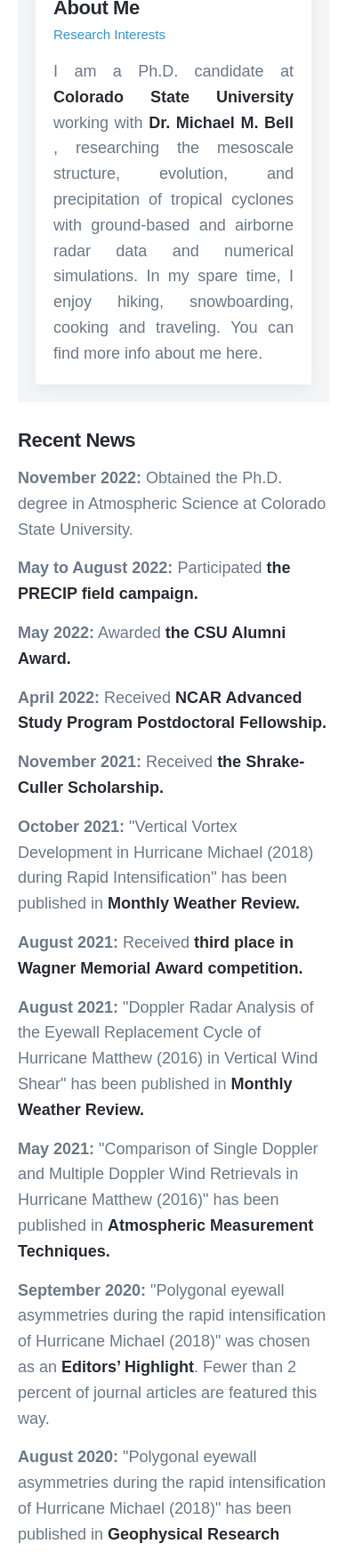
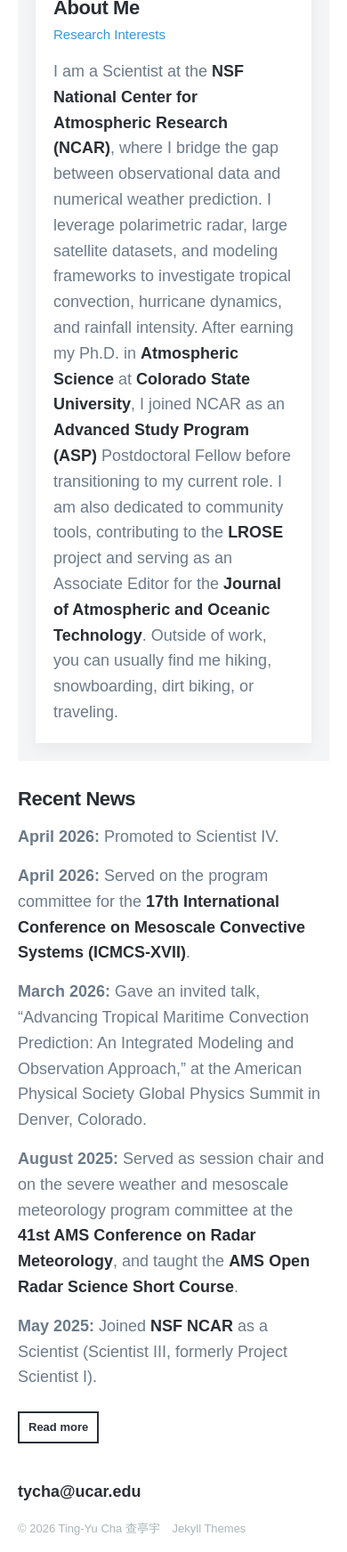
Before and after one commit to tingyucha/tingyucha.github.io, a Jekyll site: the page built from index.html, in a window 390 px wide, cut to the strip 450-2194 px from the top of the page. Shown: the whole strip at 89% size. Built offline with Jekyll 4.4.1, drawn with Linux system fonts in a browser that asks for light colours; nearby versions of some CDN libraries; some web fonts are replaced; the list of posts is cut into pages by our own code; some of the changed text lies outside the part shown.

Commit message:
Add research page and update site content
Add a Research page summarizing current projects, point the menu to
/research/, refresh About Me and news (with a Read more toggle), update
contact email and LinkedIn, and pin Ruby gems needed for local builds.

Co-Authored-By: Claude Opus 5.5 <noreply@anthropic.com>

```diff
--- a/Gemfile
+++ b/Gemfile
@@ -8,3 +8,9 @@ group :jekyll_plugins do
   gem 'jekyll-sitemap'
   gem 'kramdown-parser-gfm'
 end
+
+gem "logger", "~> 1.7"
+gem "csv", "~> 3.3"
+gem "base64", "~> 0.3.0"
+gem "bigdecimal", "~> 4.1"
+gem "mutex_m", "~> 0.3.0"
--- a/_data/settings.yml
+++ b/_data/settings.yml
@@ -11,7 +11,7 @@ menu_settings:
     - title: 'Home'
       url: '/'
     - title: 'Research'
-      url: '/research'
+      url: '/research/'
     - title: 'Curriculum Vitae'
       url: '/tingyu_cv.html'
     - title: 'Photos'
@@ -20,7 +20,7 @@ menu_settings:
       url: '/contact'
 
 footer_settings:
-  footer_tagline: tingyu(at)rams.colostate.edu
+  footer_tagline: tycha@ucar.edu
 
 hero_settings:
   overlay_opacity: 0.2
@@ -60,7 +60,7 @@ social_settings:
   soundcloud_url: ''
   spotify_url: ''
   bandcamp_url: ''
-  linkedin_url: ''
+  linkedin_url: 'https://www.linkedin.com/in/ting-yu-cha-b7a78a163/'
 
 color_settings:
   background_color: '#ffffff'
--- a/_includes/footer.html
+++ b/_includes/footer.html
@@ -2,7 +2,7 @@
 
 	<div class="wrap">
 
-		<p class="footer__text">{{ site.data.settings.footer_settings.footer_tagline }}</p>
+		<p class="footer__text"><a href="mailto:{{ site.data.settings.footer_settings.footer_tagline }}">{{ site.data.settings.footer_settings.footer_tagline }}</a></p>
 
 		<div class="footer__copyright">
 			<span>© {{ 'now' | date: "%Y" }} {{ site.data.settings.basic_settings.site_title }}</span>
--- a/_includes/socials.html
+++ b/_includes/socials.html
@@ -3,7 +3,7 @@
 	{% if url[1] != '' %}
 	<li class="socials__item">
 		<a href="{{ url[1] }}" target="_blank" class="socials__item__link" title="{{ url[0] | remove: '_url' | replace: '-', ' ' | capitalize }}">
-			<i class="fab fa-{{ url[0] | replace: 'facebook', 'facebook-f' | remove: '_url' }}" aria-hidden="true"></i>
+			<i class="fab fa-{{ url[0] | replace: 'facebook', 'facebook-f' | replace: 'linkedin', 'linkedin-in' | remove: '_url' }}" aria-hidden="true"></i>
 		</a>
 	</li>
 	{% endif %}
--- /dev/null
+++ b/_pages/research.html
@@ -0,0 +1,166 @@
+---
+layout: page
+title: Research
+subtitle: Tropical cyclones, convection, rainfall, and open radar tools
+featured_image: /images/hurricanemichael.jpeg
+permalink: /research/
+---
+
+<style>
+.research-card {
+	margin: 0 0 36px;
+	padding-bottom: 32px;
+	border-bottom: 1px solid #e6e8eb;
+}
+.research-card:last-child {
+	margin-bottom: 0;
+	padding-bottom: 0;
+	border-bottom: 0;
+}
+.research-card h2 {
+	margin: 0 0 18px;
+	font-size: 22px;
+	line-height: 1.35;
+	letter-spacing: 0;
+}
+.research-card__row {
+	display: flex;
+	gap: 28px;
+	align-items: flex-start;
+}
+.research-card__figure {
+	flex: 0 0 32%;
+	max-width: 32%;
+}
+.research-card__placeholder {
+	display: flex;
+	align-items: center;
+	justify-content: center;
+	min-height: 190px;
+	background: #f4f5f6;
+	border: 1px dashed #c5ced6;
+	color: #6C7A89;
+	font-size: 14px;
+	text-align: center;
+	padding: 16px;
+}
+.research-card__body {
+	flex: 1;
+	min-width: 0;
+}
+.research-card__body p {
+	margin-top: 0;
+}
+.research-card__links {
+	display: flex;
+	flex-wrap: wrap;
+	gap: 8px;
+	margin-top: 16px;
+}
+.research-card__links a.button {
+	margin: 0;
+	border-bottom: 0;
+}
+@media (max-width: 700px) {
+	.research-card__row {
+		flex-direction: column;
+	}
+	.research-card__figure {
+		flex-basis: auto;
+		max-width: 100%;
+		width: 100%;
+	}
+}
+</style>
+
+<article class="research-card" id="tc-dynamics">
+	<h2>How do eyewall asymmetries change as a tropical cyclone intensifies?</h2>
+	<div class="research-card__row">
+		<div class="research-card__figure">
+			<div class="research-card__placeholder">Figure</div>
+		</div>
+		<div class="research-card__body">
+			<p>Single-Doppler radar every five minutes captured the winds of Hurricane Michael (2018) as its polygonal eyewall intensified to Category 5. The asymmetries move at speeds consistent with vortex Rossby wave theory, and a two-layer model connects those waves to the boundary layer updrafts and to intensification. </p>
+			<div class="research-card__links">
+				<a class="button button--light" href="https://doi.org/10.1029/2020GL087919" target="_blank">GRL 2020</a>
+				<a class="button button--light" href="https://doi.org/10.5194/wcd-5-1013-2024" target="_blank">WCD 2024</a>
+				<a class="button button--light" href="https://doi.org/10.1175/MWR-D-20-0289.1" target="_blank">MWR 2021</a>
+			</div>
+		</div>
+	</div>
+</article>
+
+<article class="research-card" id="tropical-convection">
+	<h2>Can models reproduce the radar structure of tropical maritime convection?</h2>
+	<div class="research-card__row">
+		<div class="research-card__figure">
+			<div class="research-card__placeholder">Figure</div>
+		</div>
+		<div class="research-card__body">
+			<p>For a squall line observed by the CSU Sea-Pol radar during PRECIP in 2022, we compare a WRF simulation resampled by a radar simulator with the radar observations, applying consistent quality control to both. The default Morrison scheme makes the raindrops too big, and we use an observation-informed approach to correct that bias in the microphysics.</p>
+			<div class="research-card__links">
+				<a class="button button--light" href="http://precip.org/" target="_blank">PRECIP</a>
+			</div>
+		</div>
+	</div>
+</article>
+
+<article class="research-card" id="tc-rainfall">
+	<h2>Does vertical wind shear change how hard a tropical cyclone rains?</h2>
+	<div class="research-card__row">
+		<div class="research-card__figure">
+			<div class="research-card__placeholder">Figure</div>
+		</div>
+		<div class="research-card__body">
+			<p>Using TC-PRIMED observations from every basin (38 years of passive-microwave rainfall, plus TRMM and GPM precipitation radar since 1998), I separate typical rainfall from its variability. Median rain barely changes with shear. The heaviest rain rates, the tallest echo tops, and the strongest low-level reflectivity cores all increase with shear, and the effect is largest for major tropical cyclones. Echo-top height shows the vertical part a surface rainfall map cannot: under strong shear, convection near the core is deeper, and that difference fades by about 150–200 km from the center.</p>
+		</div>
+	</div>
+</article>
+
+<article class="research-card" id="radar-tools">
+	<h2>How do we turn a radar beam into the wind of a tropical cyclone?</h2>
+	<div class="research-card__row">
+		<div class="research-card__figure">
+			<div class="research-card__placeholder">Figure</div>
+		</div>
+		<div class="research-card__body">
+			<p>A radar measures motion only along its beam. With a single Doppler radar, I improved the Generalized Velocity Track Display technique and compared it with airborne dual-Doppler winds in Hurricane Matthew (2016). With several radars, I extended the variational method SAMURAI so the retrieval follows the terrain. Both are part of LROSE.</p>
+			<div class="research-card__links">
+				<a class="button button--light" href="https://doi.org/10.5194/amt-14-3523-2021" target="_blank">AMT 2021</a>
+				<a class="button button--light" href="https://doi.org/10.1175/JTECH-D-23-0019.1" target="_blank">JTECH 2023</a>
+				<a class="button button--light" href="http://lrose.net/" target="_blank">LROSE</a>
+			</div>
+		</div>
+	</div>
+</article>
+
+<article class="research-card" id="open-radar">
+	<h2>How do we make radar analysis something any researcher can repeat?</h2>
+	<div class="research-card__row">
+		<div class="research-card__figure">
+			<div class="research-card__placeholder">Figure</div>
+		</div>
+		<div class="research-card__body">
+			<p>The open radar community shares the software, sample data, and short courses that take a raw radar file to a result someone else can rerun. I teach in that community, including the AMS Open Radar courses and the courses at the European radar conference. The current course is ERAD 2026.</p>
+			<div class="research-card__links">
+				<a class="button button--light" href="https://openradarscience.org/" target="_blank">Open Radar Science</a>
+				<a class="button button--light" href="https://openradarscience.org/erad2026/" target="_blank">ERAD 2026</a>
+			</div>
+		</div>
+	</div>
+</article>
+
+<article class="research-card" id="zarr">
+	<h2>How can a field-campaign radar archive be explored without downloading it first?</h2>
+	<div class="research-card__row">
+		<div class="research-card__figure">
+			<div class="research-card__placeholder">Figure</div>
+		</div>
+		<div class="research-card__body">
+			<p>With colleagues on the NSF NCAR Geoscience Data Exchange, I contributed to a pilot that converted the PRECIP 2022 S-Pol radar data from NetCDF to Zarr. The store lives on NSF NCAR object storage, so the sweeps can be streamed from anywhere or analyzed beside the data on Casper and Derecho. The same path was tried with Research Aviation Facility flight data, a step toward archives that people and AI tools can open directly.</p>
+			<div class="research-card__links">
+				<a class="button button--light" href="https://gdex.ucar.edu/datasets/d694517/" target="_blank">GDEX dataset</a>
+			</div>
+		</div>
+	</div>
+</article>
--- a/index.html
+++ b/index.html
@@ -25,7 +25,21 @@ div.wrap_header{
 	        }
 }
 
+.news-more {
+	display: flex;
+	flex-direction: column;
+	margin-top: 8px;
+}
 
+.news-more__rest {
+	order: 1;
+}
+
+.news-more__toggle {
+	order: 2;
+	align-self: flex-start;
+	margin-top: 16px;
+}
 </style>
 
 <section class="hero">
@@ -65,7 +79,7 @@ div.wrap_header{
 					<h2 class="post__title"><a href="tingyu_cv.html">{{ 'About Me' }}</a></h2>
 					<!--h2 class="post__title"><a href="{{ project.url | relative_url }}">{{ 'About Me' }}</a></h2-->
 					<p class="post__subtitle">{{ 'Research Interests' }}</p>
-					<p class="post__description" style="text-align:justify">{{ 'I am a Ph.D. candidate at <a href="https://www.colostate.edu/">Colorado State University</a> working with <a href="https://www.atmos.colostate.edu/people/faculty/bell/"> Dr. Michael M. Bell </a>, researching the mesoscale structure, evolution, and precipitation of tropical cyclones with ground-based and airborne radar data and numerical simulations. In my spare time, I enjoy hiking, snowboarding, cooking and traveling. You can find more info about me here.' }}</p>
+					<p class="post__description" style="text-align:left">I am a Scientist at the <a href="https://ncar.ucar.edu/">NSF National Center for Atmospheric Research (NCAR)</a>, where I bridge the gap between observational data and numerical weather prediction. I leverage polarimetric radar, large satellite datasets, and modeling frameworks to investigate tropical convection, hurricane dynamics, and rainfall intensity. After earning my Ph.D. in <a href="https://www.atmos.colostate.edu/">Atmospheric Science</a> at <a href="https://www.colostate.edu/">Colorado State University</a>, I joined NCAR as an <a href="https://edec.ucar.edu/advanced-study-program">Advanced Study Program (ASP)</a> Postdoctoral Fellow before transitioning to my current role. I am also dedicated to community tools, contributing to the <a href="http://lrose.net/">LROSE</a> project and serving as an Associate Editor for the <a href="https://www.ametsoc.org/ams/publications/journals/journal-of-atmospheric-and-oceanic-technology/">Journal of Atmospheric and Oceanic Technology</a>. Outside of work, you can usually find me hiking, snowboarding, dirt biking, or traveling.</p>
 				</div>
 			</div>
 		</article>
@@ -77,23 +91,41 @@ div.wrap_header{
 			<div class="content">
 				<div class="content" style="background-color:white">
 					<h2 class="post__title">Recent News</h2>
-					<p><b>November 2022:</b> Obtained the Ph.D. degree in Atmospheric Science at Colorado State University.<p></p>
-					<p><b>May to August 2022:</b> Participated <a href="http://precip.org/" target="_blank">the PRECIP field campaign. </a><p></p>
-					<p><b>May 2022:</b> Awarded <a href="https://www.atmos.colostate.edu/2022/05/kevin-yang-and-ting-yu-cha-receive-department-honors-for-student-research/" target="_blank">the CSU Alumni Award. </a><p></p>
-					<p><b>April 2022:</b> Received <a href="https://www.atmos.colostate.edu/2022/04/ting-yu-cha-receives-ncar-advanced-study-program-postdoctoral-fellowship/" target="_blank">NCAR Advanced Study Program Postdoctoral Fellowship. </a><p></p>
-					<p><b>November 2021:</b> Received <a href="https://www.atmos.colostate.edu/2021/12/kathryn-moore-and-ting-yu-cha-awarded-dietrich-and-shrake-culler-scholarships/" target="_blank">the Shrake-Culler Scholarship. </a><p>
-					<p><b>October 2021:</b> "Vertical Vortex Development in Hurricane Michael (2018) during Rapid Intensification" has been published in <a href="https://doi.org/10.1175/MWR-D-21-0098.1" target="_blank">Monthly Weather Review. </a><p>
-					<p><b>August 2021:</b> Received <a href="https://www.atmos.colostate.edu/2021/08/ting-yu-cha-receives-third-place-in-wagner-memorial-award-competition/" target="_blank">third place in Wagner Memorial Award competition. </a><p>
-					<p><b>August 2021:</b> "Doppler Radar Analysis of the Eyewall Replacement Cycle of Hurricane Matthew (2016) in Vertical Wind Shear" has been published in <a href="https://doi.org/10.1175/MWR-D-20-0289.1" target="_blank">Monthly Weather Review. </a><p>
-					<p><b>May 2021:</b> "Comparison of Single Doppler and Multiple Doppler Wind Retrievals in Hurricane Matthew (2016)" has been published in <a href="https://doi.org/10.5194/amt-14-3523-2021" target="_blank">Atmospheric Measurement Techniques. </a><p>
-					<p><b>September 2020:</b> "Polygonal eyewall asymmetries during the rapid intensification of Hurricane Michael (2018)" was chosen as an <a href="https://eos.org/editor-highlights/the-evolution-of-observed-hurricane-eyewall-shapes" target="_blank">Editors’ Highlight</a>. Fewer than 2 percent of journal articles are featured this way.<p>
-					<p><b>August 2020:</b> "Polygonal eyewall asymmetries during the rapid intensification of Hurricane Michael (2018)" has been published in <a href="https://agupubs.onlinelibrary.wiley.com/doi/abs/10.1029/2020GL087919" target="_blank">Geophysical Research Letters. </a><p>
-					<p><b>June 2020:</b> Awarded <a href="https://www.atmos.colostate.edu/2020/06/ting-yu-cha-awarded-taiwan-ministry-of-education-graduate-fellowship/" target="_blank">2020 Taiwan Ministry of Education graduate fellowship. </a><p>
-					<p><b>September 2019:</b> Presented work on "Polygonal eyewall asymmetries during the rapid intensification of Hurricane Michael (2018)" at the AMS 39th International Conference on Radar Meteorology in Nara, Japan. <p>
-				  <p><b>September 2019:</b> Passed my prelim!😊<p>
-					<p><b>August 2018:</b> Continued Ph.D. at CSU with Dr. Michael M. Bell.<p>
-					<p><b>July 2018:</b> Obtained M.S. degree in Atmospheric Science at Colorado State University.<p>
-					<p><b>August 2016:</b> Started M.S. at Colorado State University with Dr. Michael M. Bell. <p>
+					<p><b>April 2026:</b> Promoted to Scientist IV.</p>
+					<p><b>April 2026:</b> Served on the program committee for the <a href="https://icmcs17.web.app/" target="_blank">17th International Conference on Mesoscale Convective Systems (ICMCS-XVII)</a>.</p>
+					<p><b>March 2026:</b> Gave an invited talk, “Advancing Tropical Maritime Convection Prediction: An Integrated Modeling and Observation Approach,” at the American Physical Society Global Physics Summit in Denver, Colorado.</p>
+					<p><b>August 2025:</b> Served as session chair and on the severe weather and mesoscale meteorology program committee at the <a href="https://ams.confex.com/ams/41Radar/meetingapp.cgi/Session/73441" target="_blank">41st AMS Conference on Radar Meteorology</a>, and taught the <a href="https://openradarscience.org/ams2025/" target="_blank">AMS Open Radar Science Short Course</a>.</p>
+					<p><b>May 2025:</b> Joined <a href="https://ncar.ucar.edu/">NSF NCAR</a> as a Scientist (Scientist III, formerly Project Scientist I).</p>
+					<div class="news-more">
+						<div class="news-more__rest" hidden>
+							<p><b>April 2025:</b> Served on the organizing committee for the <a href="https://tw-us-ai-workshop.web.app/committee" target="_blank">Taiwan–US Workshop on AI/ML for Satellite Data, Severe Weather, and Tropical Cyclones</a>.</p>
+							<p><b>2025:</b> Coauthored “Microphysical and Kinematical Characteristics of Merged and Isolated Convective Cells over the Complex Terrain of the Taipei Basin,” published in <a href="https://doi.org/10.1029/2024JD042375" target="_blank">Journal of Geophysical Research: Atmospheres</a>.</p>
+							<p><b>August 2024:</b> “Tropical Cyclone Asymmetric Eyewall Evolution and Intensification in a Two-Layer Model” has been published in <a href="https://doi.org/10.5194/wcd-5-1013-2024" target="_blank">Weather and Climate Dynamics</a>.</p>
+							<p><b>2024:</b> Received the <a href="https://www.erad2024.it/awards/" target="_blank">ERAD participation award</a>.</p>
+							<p><b>2024:</b> Began serving as an Associate Editor for the <a href="https://www.ametsoc.org/ams/publications/journals/journal-of-atmospheric-and-oceanic-technology/" target="_blank">Journal of Atmospheric and Oceanic Technology</a>. Also served as an Associate Editor for Monthly Weather Review from 2024 to 2025.</p>
+							<p><b>November 2023:</b> “Three-Dimensional Variational Multi-Doppler Wind Retrieval over Complex Terrain” has been published in the <a href="https://doi.org/10.1175/JTECH-D-23-0019.1" target="_blank">Journal of Atmospheric and Oceanic Technology</a>.</p>
+							<p><b>2023:</b> Began an <a href="https://edec.ucar.edu/advanced-study-program" target="_blank">Advanced Study Program Postdoctoral Fellowship</a> at NSF NCAR.</p>
+							<p><b>May 2023:</b> Co-chaired the <a href="https://icmcs15.colostate.edu/committee/" target="_blank">15th International Conference on Mesoscale Convective Systems</a>.</p>
+							<p><b>November 2022:</b> Obtained the Ph.D. degree in Atmospheric Science at Colorado State University.</p>
+							<p><b>May to August 2022:</b> Participated in <a href="http://precip.org/" target="_blank">the PRECIP field campaign</a>.</p>
+							<p><b>May 2022:</b> Awarded <a href="https://www.atmos.colostate.edu/2022/05/kevin-yang-and-ting-yu-cha-receive-department-honors-for-student-research/" target="_blank">the CSU Alumni Award</a>.</p>
+							<p><b>April 2022:</b> Received the <a href="https://www.atmos.colostate.edu/2022/04/ting-yu-cha-receives-ncar-advanced-study-program-postdoctoral-fellowship/" target="_blank">NCAR Advanced Study Program Postdoctoral Fellowship</a>.</p>
+							<p><b>November 2021:</b> Received <a href="https://www.atmos.colostate.edu/2021/12/kathryn-moore-and-ting-yu-cha-awarded-dietrich-and-shrake-culler-scholarships/" target="_blank">the Shrake-Culler Scholarship</a>.</p>
+							<p><b>October 2021:</b> “Vertical Vortex Development in Hurricane Michael (2018) during Rapid Intensification” has been published in <a href="https://doi.org/10.1175/MWR-D-21-0098.1" target="_blank">Monthly Weather Review</a>.</p>
+							<p><b>August 2021:</b> Received <a href="https://www.atmos.colostate.edu/2021/08/ting-yu-cha-receives-third-place-in-wagner-memorial-award-competition/" target="_blank">third place in the Wagner Memorial Award competition</a>.</p>
+							<p><b>August 2021:</b> “Doppler Radar Analysis of the Eyewall Replacement Cycle of Hurricane Matthew (2016) in Vertical Wind Shear” has been published in <a href="https://doi.org/10.1175/MWR-D-20-0289.1" target="_blank">Monthly Weather Review</a>.</p>
+							<p><b>May 2021:</b> “Comparison of Single Doppler and Multiple Doppler Wind Retrievals in Hurricane Matthew (2016)” has been published in <a href="https://doi.org/10.5194/amt-14-3523-2021" target="_blank">Atmospheric Measurement Techniques</a>.</p>
+							<p><b>September 2020:</b> “Polygonal eyewall asymmetries during the rapid intensification of Hurricane Michael (2018)” was chosen as an <a href="https://eos.org/editor-highlights/the-evolution-of-observed-hurricane-eyewall-shapes" target="_blank">Editors’ Highlight</a>. Fewer than 2 percent of journal articles are featured this way.</p>
+							<p><b>August 2020:</b> “Polygonal eyewall asymmetries during the rapid intensification of Hurricane Michael (2018)” has been published in <a href="https://agupubs.onlinelibrary.wiley.com/doi/abs/10.1029/2020GL087919" target="_blank">Geophysical Research Letters</a>.</p>
+							<p><b>June 2020:</b> Awarded the <a href="https://www.atmos.colostate.edu/2020/06/ting-yu-cha-awarded-taiwan-ministry-of-education-graduate-fellowship/" target="_blank">2020 Taiwan Ministry of Education graduate fellowship</a>.</p>
+							<p><b>September 2019:</b> Presented work on “Polygonal eyewall asymmetries during the rapid intensification of Hurricane Michael (2018)” at the AMS 39th International Conference on Radar Meteorology in Nara, Japan.</p>
+							<p><b>September 2019:</b> Passed my prelim!😊</p>
+							<p><b>August 2018:</b> Continued Ph.D. at CSU with Dr. Michael M. Bell.</p>
+							<p><b>July 2018:</b> Obtained M.S. degree in Atmospheric Science at Colorado State University.</p>
+							<p><b>August 2016:</b> Started M.S. at Colorado State University with Dr. Michael M. Bell.</p>
+						</div>
+						<button type="button" class="button button--light news-more__toggle" aria-expanded="false" onclick="var rest=this.previousElementSibling; var show=rest.hidden; rest.hidden=!show; this.setAttribute('aria-expanded', String(show)); this.textContent=show?'Show less':'Read more';">Read more</button>
+					</div>
 				</div>
 			</div>
 
--- a/js/personal.js
+++ b/js/personal.js
@@ -372,9 +372,13 @@
 	// - - - - - - - - - - - - - - - - - - - - - - - - - - - - - - - - - - - - - - - Listing post click
 
 	// Click anywhere on the post to go to the link
-	$(document).on('click', '.post', function (){
+	$(document).on('click', '.post', function (e){
+
+		if ($(e.target).closest('a, button').length) return;
 
 		var targetPost = $(this).find('.post__title a').attr('href');
+
+		if (!targetPost) return;
 
 		if ( $('body').hasClass('ajax-loading') ) {
 
```
Also changed, not shown: Gemfile.lock, js/personal-min.js, 1 other file.
